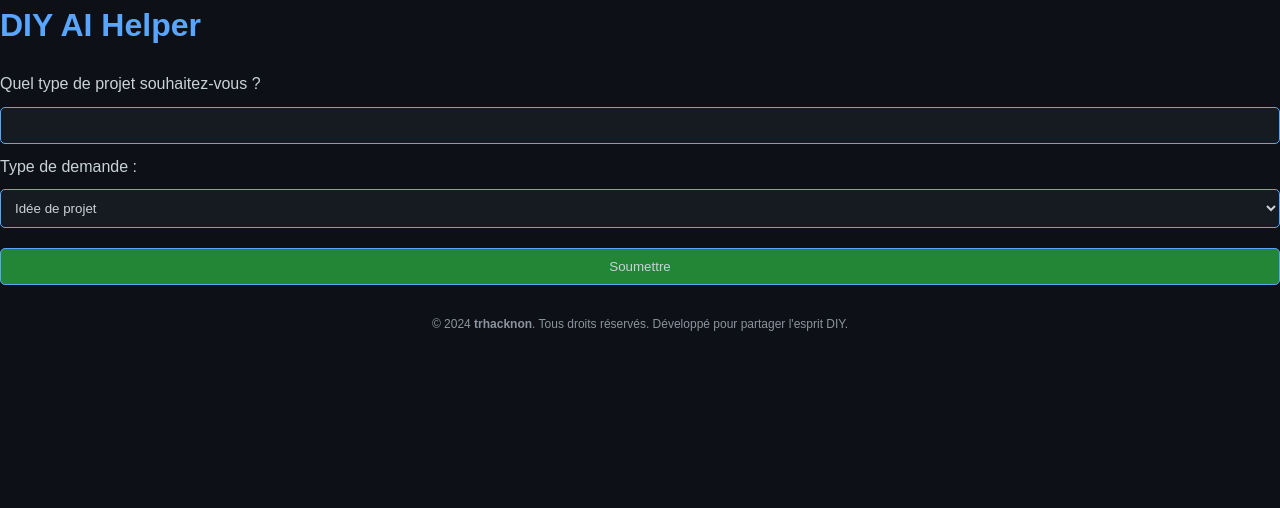
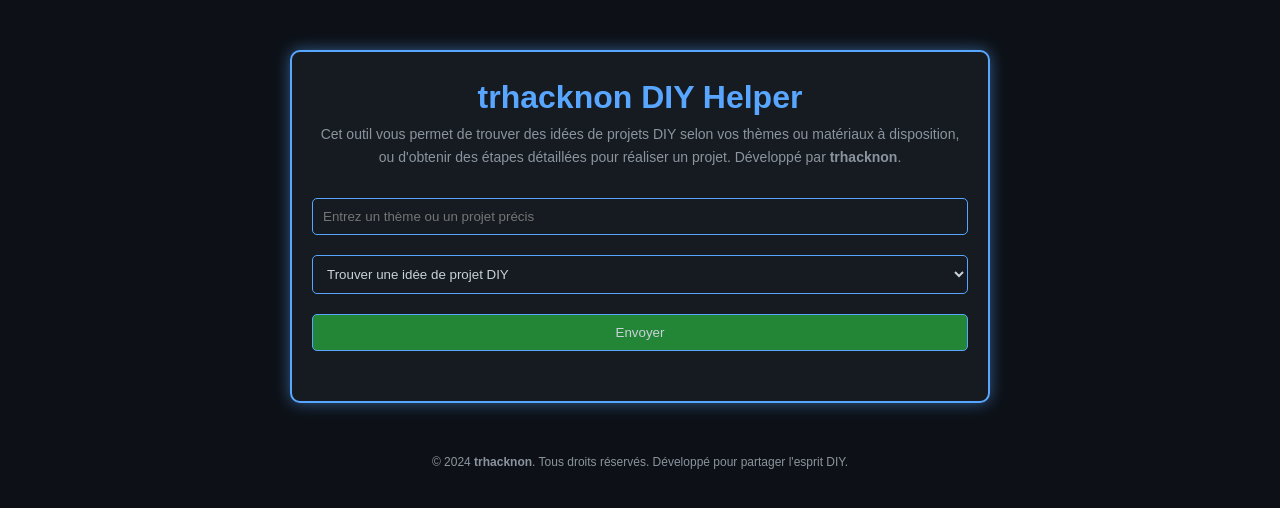
Before and after one commit to tucommenceapousser/Diy-Ai, a Flask app: page / in a window 1280 px wide. Shown: the top 508 px of the page. Run offline with Flask 3, Linux system fonts and the light colour scheme.

Commit message:
Update index.html

```diff
--- a/templates/index.html
+++ b/templates/index.html
@@ -1,8 +1,6 @@
 <!DOCTYPE html>
 <html lang="fr">
 <head>
-    <meta charset="UTF-8">
-    <meta name="viewport" content="width=device-width, initial-scale=1.0">
     <meta name="description" content="Découvrez des idées et tutoriels DIY générés par AI pour des projets créatifs, de la fabrication d'orgonite à la construction de moteurs Stirling.">
     <meta name="author" content="trhacknon">
     <meta name="keywords" content="DIY, projets créatifs, tutoriels, fabrication orgonite, moteur Stirling, AI, tutoriels DIY, matériaux DIY">
@@ -20,64 +18,31 @@
     <meta name="twitter:image" content="https://a.top4top.io/p_32777h5fo0.jpg">
     <meta name="twitter:card" content="summary_large_image">
 
-    <title>DIY AI Helper</title>
-    <link rel="stylesheet" href="static/css/diy.css">
+    <meta charset="UTF-8">
+    <meta name="viewport" content="width=device-width, initial-scale=1.0">
+    <title>trhacknon DIY Helper</title>
+    <link rel="stylesheet" href="/static/css/diy.css">
 </head>
 <body>
-    <h1>DIY AI Helper</h1>
-
-    <form id="projectForm">
-        <label for="prompt">Quel type de projet souhaitez-vous ?</label>
-        <input type="text" id="prompt" name="prompt">
-
-        <label for="type_request">Type de demande :</label>
-        <select id="type_request" name="type_request">
-            <option value="idea">Idée de projet</option>
-            <option value="method">Méthode de réalisation</option>
-        </select>
-
-        <button type="submit">Soumettre</button>
-    </form>
-
-    <div id="response"></div>
-    <div id="downloadLinkContainer" style="display: none;">
-        <a id="downloadLink" href="" download> Télécharger le fichier généré </a>
+    <div class="container">
+        <h1>trhacknon DIY Helper</h1>
+        <p class="description">
+            Cet outil vous permet de trouver des idées de projets DIY selon vos thèmes ou matériaux à disposition,
+            ou d'obtenir des étapes détaillées pour réaliser un projet. Développé par <strong>trhacknon</strong>.
+        </p>
+        <form id="diyForm">
+            <input type="text" id="prompt" placeholder="Entrez un thème ou un projet précis" required>
+            <select id="type_request">
+                <option value="idea">Trouver une idée de projet DIY</option>
+                <option value="method">Obtenir une méthode pour un projet précis</option>
+            </select>
+            <button type="submit">Envoyer</button>
+        </form>
+        <div id="result" class="result scrollable" style="display: none;"></div>
     </div>
-
-    <script>
-        // Code JavaScript pour gérer la soumission du formulaire et l'affichage de la réponse
-        document.getElementById('projectForm').addEventListener('submit', function (e) {
-            e.preventDefault();
-
-            const prompt = document.getElementById('prompt').value;
-            const typeRequest = document.getElementById('type_request').value;
-
-            fetch('/ask', {
-                method: 'POST',
-                headers: {
-                    'Content-Type': 'application/json',
-                },
-                body: JSON.stringify({ prompt, type_request: typeRequest }),
-            })
-            .then(response => response.json())
-            .then(data => {
-                // Affichage de la réponse
-                document.getElementById('response').innerText = data.response;
-
-                // Si un lien de téléchargement est disponible, l'afficher
-                if (data.download_link) {
-                    const downloadLink = document.getElementById('downloadLink');
-                    downloadLink.href = data.download_link;
-                    document.getElementById('downloadLinkContainer').style.display = 'block';
-                }
-            })
-            .catch(error => {
-                console.error('Erreur:', error);
-            });
-        });
-    </script>
     <footer>
         © 2024 <strong>trhacknon</strong>. Tous droits réservés. Développé pour partager l'esprit DIY.
     </footer>
+    <script src="/static/js/diy.js"></script>
 </body>
 </html>
```
